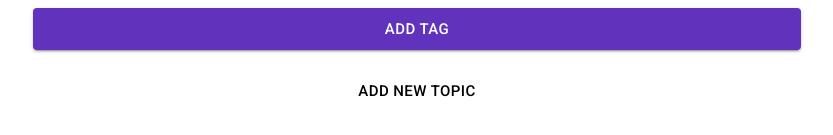
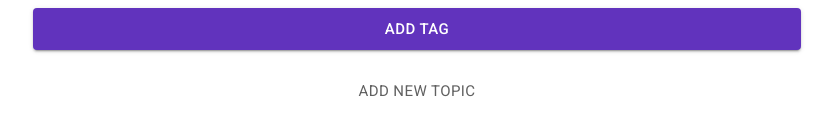
Before and after one commit to avasoft-mobility/cookbook, a React (Create React App) app: page /create/tag in a window 1280 px wide. Shown: the part 317-452 px from the top of the page, without its empty margins (223-1056 px from the left). Built offline with nearby package versions, Linux system fonts and the light colour scheme.

Commit message:
Refactor fontWEight and color in TagPage

```diff
--- a/src/Pages/CreateTag.page.tsx
+++ b/src/Pages/CreateTag.page.tsx
@@ -13,6 +13,7 @@ import ApiService from "../services/ApiService";
 import Clickable from "../components/wrapper_components/ButtonWrapperComponent";
 import Input from "../components/wrapper_components/Input.WrapperComponent";
 import Text from "../components/wrapper_components/Text.wrapperComponent";
+import Color from "../configs/ColorConfig";
 
 interface TagPageData {
   tagName: string;
@@ -128,7 +129,7 @@ const CreateTagPage = () => {
                 <Clickable
                   ClickableText={"ADD NEW TOPIC"}
                   variant={"text"}
-                  textColor="black"
+                  textColor={Color.lightTextSecondaryColor}
                   clickableSize={"large"}
                   onClick={onAddNewTopicClicked}
                   style={style.newTopicButton}
@@ -189,6 +190,7 @@ const style = {
   },
   newTopicButton: {
     width: "100%",
+    fontWeight: "400",
   },
 };
 
```
